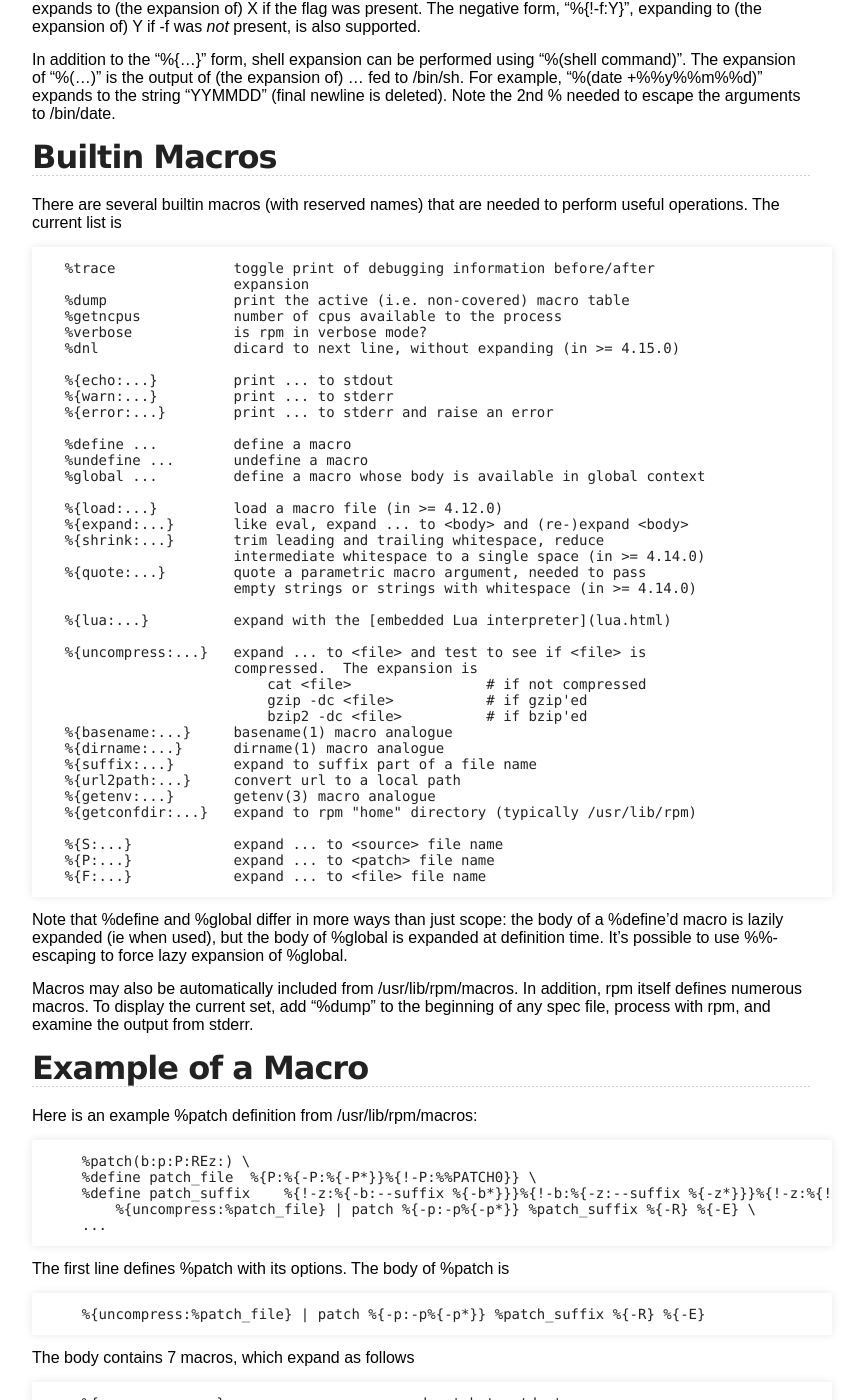
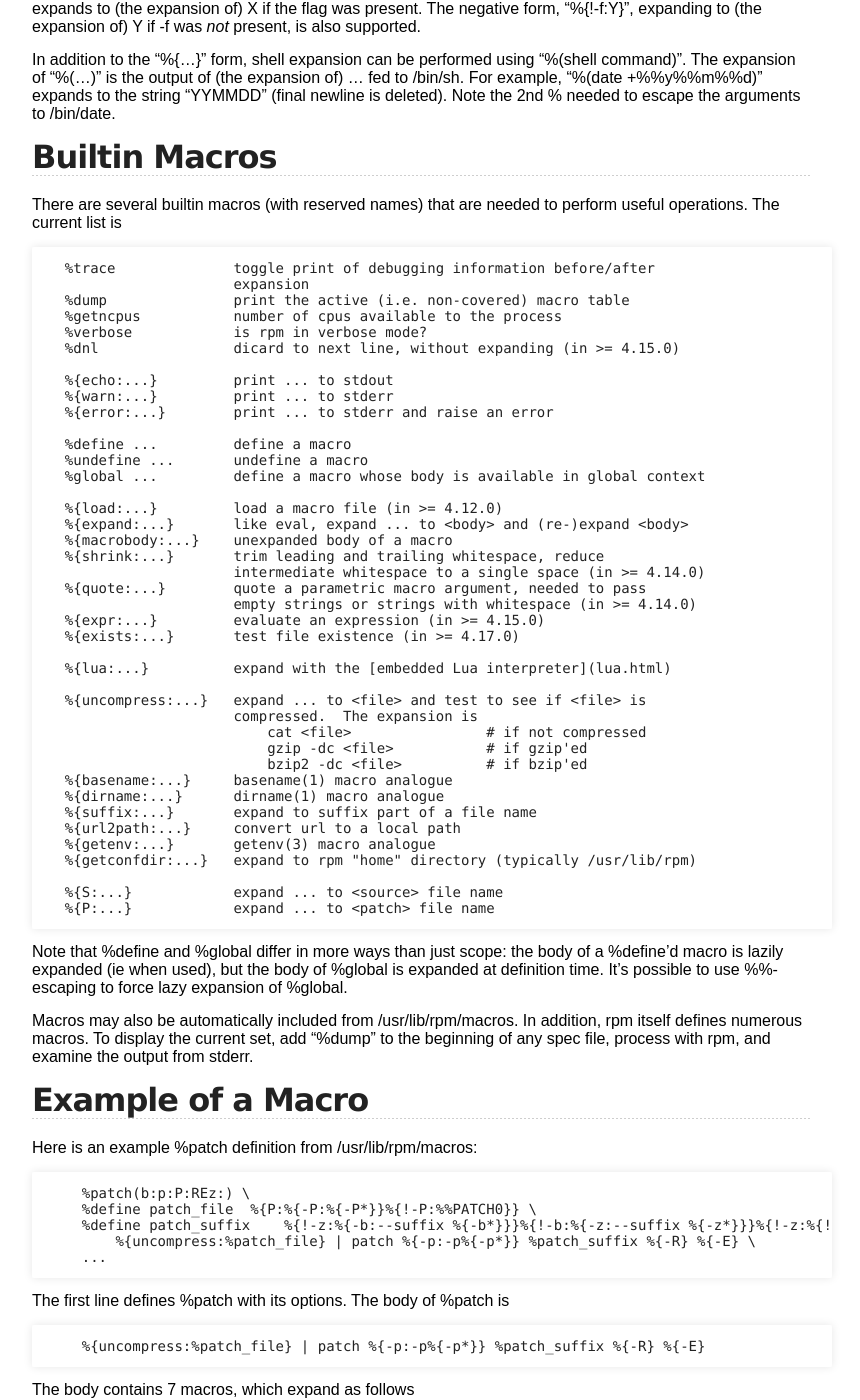
Before and after one commit to rpm-software-management/rpm-web, a Jekyll site: the page built from user_doc/macros.md, in a window 1280 px wide and 1400 px high, scrolled down 975 px. Shown: the whole window, without its empty margins (218-1078 px from the left). Built offline with Jekyll 4.4.1, drawn with Linux system fonts in a browser that asks for light colours.

Commit message:
Update macro docs to cover recent additions
Also just ditch %{F:...}, this never did anything meaningful even
in the versions present.

````diff
--- a/user_doc/macros.md
+++ b/user_doc/macros.md
@@ -53,10 +53,13 @@ There are several builtin macros (with reserved names) that are needed to perfor
 
   %{load:...}         load a macro file (in >= 4.12.0)
   %{expand:...}       like eval, expand ... to <body> and (re-)expand <body>
+  %{macrobody:...}    unexpanded body of a macro
   %{shrink:...}       trim leading and trailing whitespace, reduce
                       intermediate whitespace to a single space (in >= 4.14.0)
   %{quote:...}        quote a parametric macro argument, needed to pass
                       empty strings or strings with whitespace (in >= 4.14.0)
+  %{expr:...}         evaluate an expression (in >= 4.15.0)
+  %{exists:...}       test file existence (in >= 4.17.0)
 
   %{lua:...}          expand with the [embedded Lua interpreter](lua.html)
 
@@ -74,7 +77,6 @@ There are several builtin macros (with reserved names) that are needed to perfor
 
   %{S:...}            expand ... to <source> file name
   %{P:...}            expand ... to <patch> file name
-  %{F:...}            expand ... to <file> file name
 ```
 
 Note that %define and %global differ in more ways than just scope: the body of a %define'd macro is lazily expanded (ie when used), but the body of %global is expanded at definition time. It's possible to use %%-escaping to force lazy expansion of %global.
````
